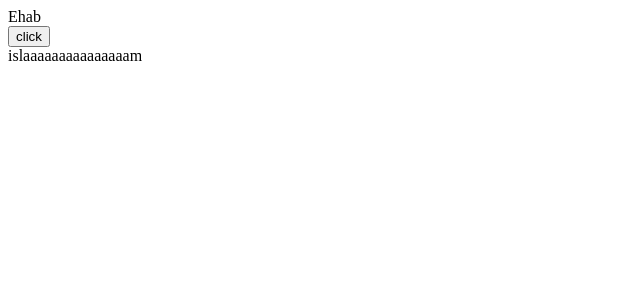
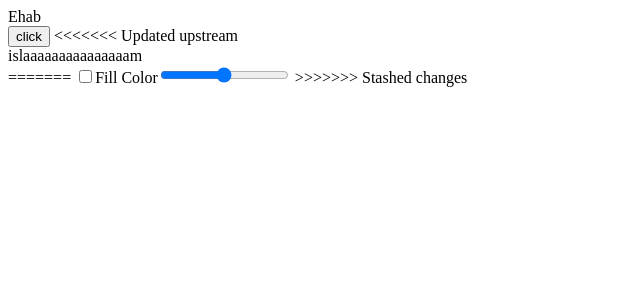
Before and after one commit to EhabYasser25/Paint, an Angular app in the folder Paint_Front/: page / in a window 1280 px wide. Shown: the top 300 px of the page, without its empty margins (0-640 px from the left). Built offline with nearby package versions, Linux system fonts and the light colour scheme.

Commit message:
Update paint.component.html

```diff
--- a/Paint_Front/src/app/View/paint/paint.component.html
+++ b/Paint_Front/src/app/View/paint/paint.component.html
@@ -1,3 +1,9 @@
 <div>{{getText()}}</div>
 <button (click)="send()">click</button>
+<<<<<<< Updated upstream
 <div>islaaaaaaaaaaaaaaam</div>
+=======
+<input type = "checkbox">
+<label>Fill Color</label>
+<input type ="range">
+>>>>>>> Stashed changes
```
